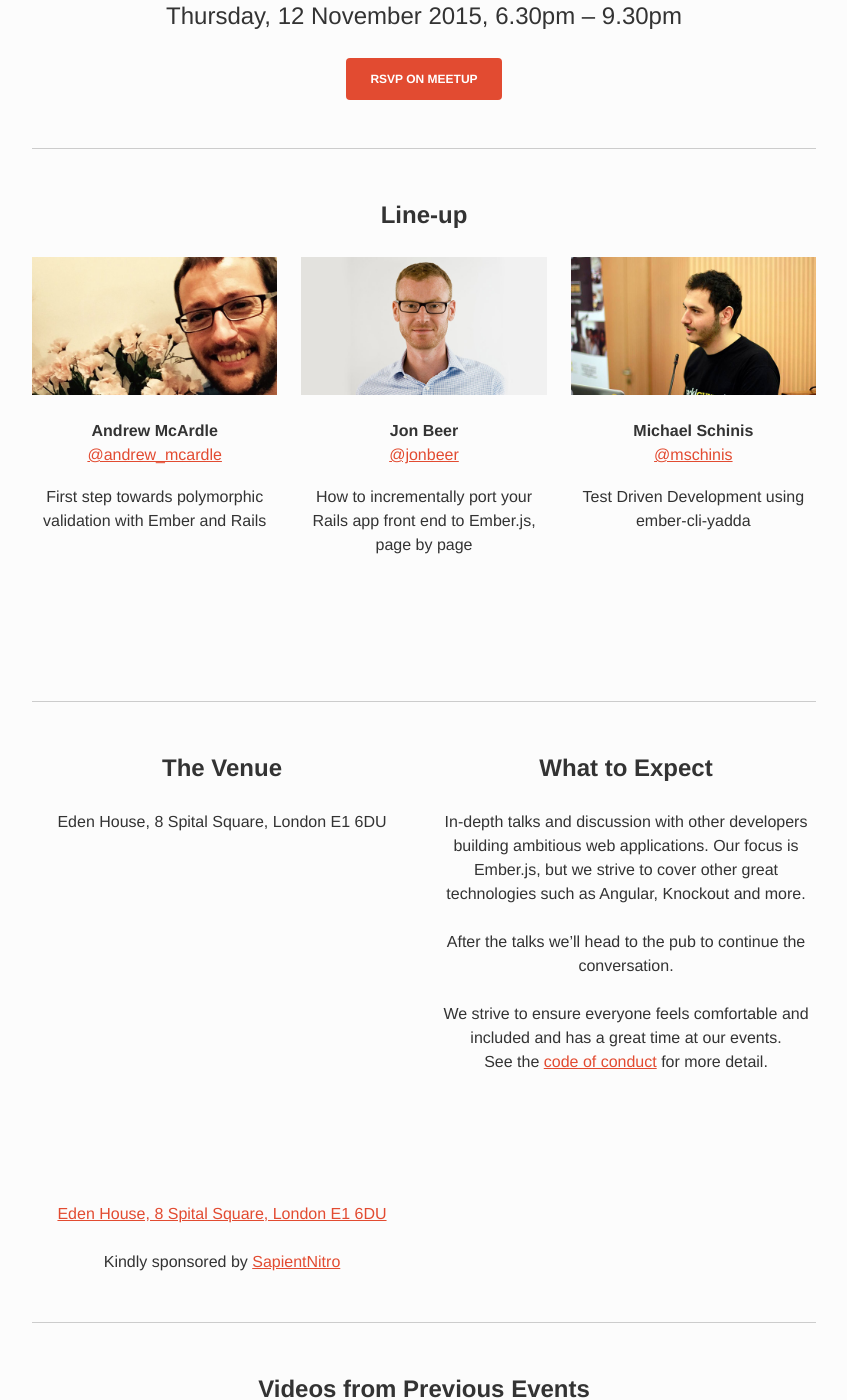
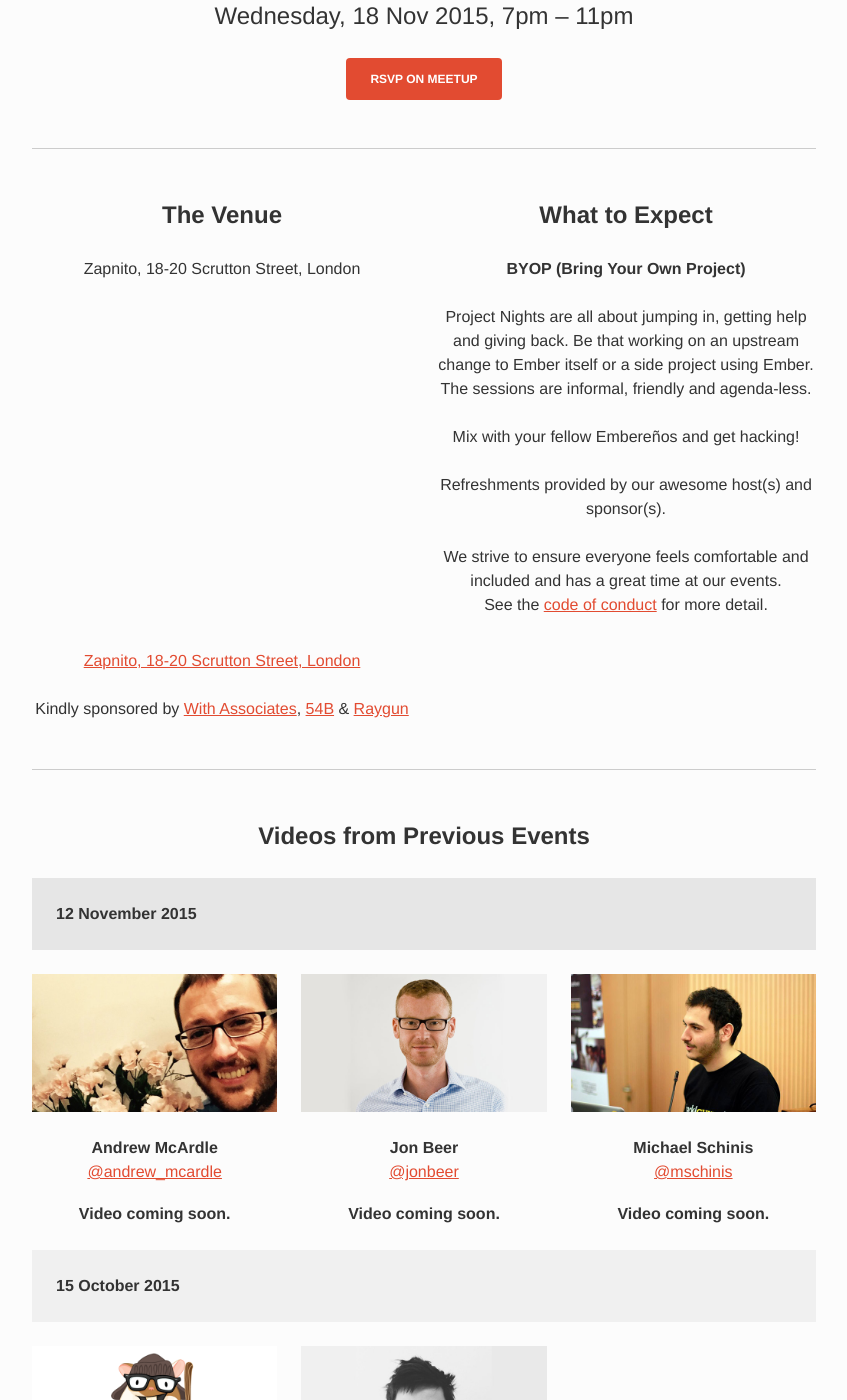
Before and after one commit to emberlondon/emberlondon.github.io, a Jekyll site: the page built from index.html, in a window 1280 px wide and 1400 px high, scrolled down 789 px. Shown: the whole window, without its empty margins (216-1063 px from the left). Built offline with Jekyll 4.4.1, drawn with Linux system fonts in a browser that asks for light colours; nearby versions of some CDN libraries; some of the changed text lies outside the part shown.

Commit message:
Update after 2015-11 meetup

```diff
--- a/_data/next-meetup.yml
+++ b/_data/next-meetup.yml
@@ -1,18 +1,18 @@
-date: Thursday, 12 November 2015
-time: 6.30pm – 9.30pm
-datetime_aria: Thursday, twelth of November, two-thousand and fifteen, six thirty pm to nine thirty pm.
-location: Eden House, 8 Spital Square, London E1 6DU
-url: "http://www.meetup.com/London-Emberjs-User-Group/events/224459337/"
-talks:
-  - speaker_name: Andrew McArdle
-    speaker_twitter: andrew_mcardle
-    image: images/speakers/andrew_mcardle.jpg
-    title: First step towards polymorphic validation with Ember and Rails
-  - speaker_name: Jon Beer
-    speaker_twitter: jonbeer
-    image: images/speakers/jonbeer.jpg
-    title: How to incrementally port your Rails app front end to Ember.js, page by page
-  - speaker_name: Michael Schinis
-    speaker_twitter: mschinis
-    image: images/speakers/mschinis.jpg
-    title: Test Driven Development using ember-cli-yadda
+# date: TODO
+# time: 6.30pm – 9.30pm
+# datetime_aria: Thursday, twelth of TODO, two-thousand and sixteen, six thirty pm to nine thirty pm.
+# location: Eden House, 8 Spital Square, London E1 6DU
+# url: "TODO"
+# talks:
+#   - speaker_name:
+#     speaker_twitter:
+#     image:
+#     title:
+#   - speaker_name:
+#     speaker_twitter:
+#     image:
+#     title:
+#   - speaker_name:
+#     speaker_twitter:
+#     image:
+#     title:
--- /dev/null
+++ b/_data/next-project-night.yml
@@ -0,0 +1,5 @@
+date: Wednesday, 18 Nov 2015
+time: 7pm – 11pm
+datetime_aria: Wednesday, eighteenth of November, two-thousand and fifteen
+location: Zapnito, 18-20 Scrutton Street, London
+url: "http://www.meetup.com/London-Emberjs-User-Group/events/226564727/"
--- a/_data/previous-events.yml
+++ b/_data/previous-events.yml
@@ -1,3 +1,20 @@
+- date: 12 November 2015
+  talks:
+  - speaker_name: Andrew McArdle
+    speaker_twitter: andrew_mcardle
+    image: images/speakers/andrew_mcardle.jpg
+    title: First step towards polymorphic validation with Ember and Rails
+    # video_url:
+  - speaker_name: Jon Beer
+    speaker_twitter: jonbeer
+    image: images/speakers/jonbeer.jpg
+    title: How to incrementally port your Rails app front end to Ember.js, page by page
+    # video_url:
+  - speaker_name: Michael Schinis
+    speaker_twitter: mschinis
+    image: images/speakers/mschinis.jpg
+    title: Test Driven Development using ember-cli-yadda
+    # video_url:
 - date: 15 October 2015
   talks:
   - speaker_name: Taras Mankovski
```
